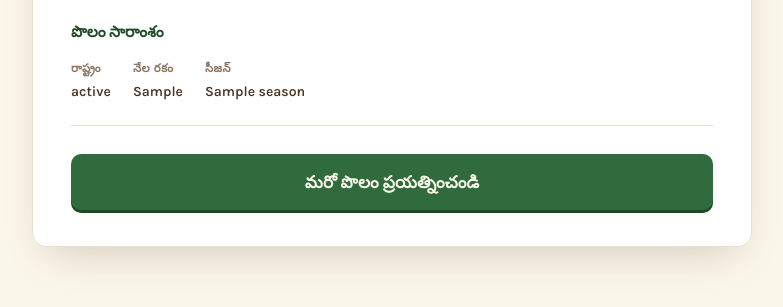
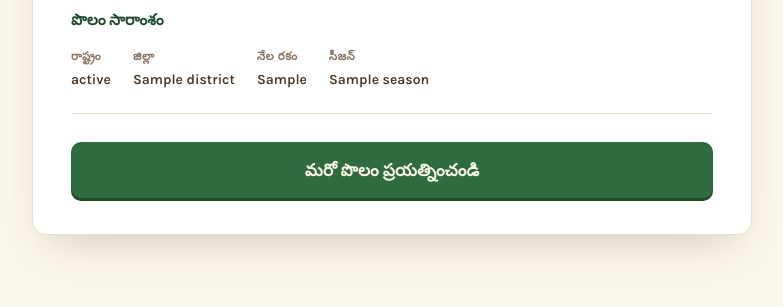
Before and after one commit to mahendrasagar2006-source/mana_raithu_ml, a Flask app: template templates/result.html in a window 1280 px wide. Shown: the part 801-1108 px from the top of the page, without its empty margins (248-1031 px from the left). After the commit the page ends 1052 px from the top, so only its background shows below. Run offline with Flask 3, Linux system fonts and the light colour scheme; the template is opened without the code that fills it: most values are stand-ins (such as "Sample title", 1, 10 or a date in 2020); parts of the project's set-up code (start-up, migrations or seed data) failed here and were passed over.

Commit message:
added district

```diff
--- a/app.py
+++ b/app.py
@@ -23,10 +23,17 @@ input_features = joblib.load(os.path.join(MODELS_DIR, "input_features.pkl"))
 
 # Dropdown values (sorted to match encoder)
 states = sorted(feature_encoders["State"]["classes_"])
+districts = sorted(feature_encoders["District"]["classes_"])
 soil_types = sorted(feature_encoders["Soil_Type"]["classes_"])
 seasons = sorted(feature_encoders["Season"]["classes_"])
 water_availabilities = sorted(feature_encoders["Water_Availability"]["classes_"])
 previous_crops = sorted(feature_encoders["Previous_Crop"]["classes_"])
+
+# State -> district mapping so the district dropdown only shows
+# districts of the state the farmer selected.
+data = pd.read_csv(os.path.join(BASE_DIR, "dataset", "data_core.csv"))
+district_state = data.drop_duplicates("District").set_index("District")["State"].to_dict()
+states_districts = {s: sorted(d for d in districts if district_state.get(d) == s) for s in states}
 
 
 # ==========================
@@ -38,6 +45,8 @@ def home():
     return render_template(
         "index.html",
         states=states,
+        districts=districts,
+        states_districts=states_districts,
         soil_types=soil_types,
         seasons=seasons,
         water_availabilities=water_availabilities,
@@ -51,6 +60,7 @@ def predict():
     try:
         # Read form values
         state = request.form["state"]
+        district = request.form["district"]
         soil_type = request.form["soil_type"]
         season = request.form["season"]
         water_availability = request.form["water_availability"]
@@ -62,10 +72,11 @@ def predict():
         # Encode categorical features using saved encoders
         input_data = {}
 
-        for col in ["State", "Soil_Type", "Season",
+        for col in ["State", "District", "Soil_Type", "Season",
                     "Water_Availability", "Previous_Crop"]:
             form_val = {
                 "State": state,
+                "District": district,
                 "Soil_Type": soil_type,
                 "Season": season,
                 "Water_Availability": water_availability,
@@ -107,6 +118,7 @@ def predict():
             fert_k=fert_k,
             probabilities=probabilities,
             state=state,
+            district=district,
             soil_type=soil_type,
             season=season,
             water_availability=water_availability,
@@ -120,6 +132,7 @@ def predict():
         return render_template(
             "index.html",
             states=states,
+            districts=districts,
             soil_types=soil_types,
             seasons=seasons,
             water_availabilities=water_availabilities,
--- a/static/lang.js
+++ b/static/lang.js
@@ -17,6 +17,7 @@ const UI_TEXT = {
     sec3_heading: "Crop history",
     sec4_heading: "Land & weather",
     lbl_state: "State",
+    lbl_district: "District",
     lbl_season: "Season",
     lbl_soil_type: "Soil type",
     lbl_water: "Water availability",
@@ -36,6 +37,7 @@ const UI_TEXT = {
     alt_heading: "Other crops worth considering",
     summary_heading: "Field summary",
     lbl_state_sum: "State",
+    lbl_district_sum: "District",
     lbl_soil_sum: "Soil type",
     lbl_season_sum: "Season",
     btn_again: "Try another field"
@@ -49,6 +51,7 @@ const UI_TEXT = {
     sec3_heading: "పంట చరిత్ర",
     sec4_heading: "భూమి & వాతావరణం",
     lbl_state: "రాష్ట్రం",
+    lbl_district: "జిల్లా",
     lbl_season: "సీజన్",
     lbl_soil_type: "నేల రకం",
     lbl_water: "నీటి లభ్యత",
@@ -68,6 +71,7 @@ const UI_TEXT = {
     alt_heading: "పరిగణించదగిన ఇతర పంటలు",
     summary_heading: "పొలం సారాంశం",
     lbl_state_sum: "రాష్ట్రం",
+    lbl_district_sum: "జిల్లా",
     lbl_soil_sum: "నేల రకం",
     lbl_season_sum: "సీజన్",
     btn_again: "మరో పొలం ప్రయత్నించండి"
--- a/static/style.css
+++ b/static/style.css
@@ -103,7 +103,7 @@ body{
   width:150px;
   height:auto;
   display:block;
-  margin:0 auto 12px;
+  margin:0 auto 0;
   background:transparent;
   filter:drop-shadow(0 6px 14px rgba(30,74,40,.25));
   animation:emblemIn .7s cubic-bezier(.25,1,.4,1) both;
--- a/templates/result.html
+++ b/templates/result.html
@@ -82,6 +82,7 @@
         <p class="heading" data-i18n="summary_heading">పొలం సారాంశం</p>
         <div class="summary">
           <div class="item"><b data-i18n="lbl_state_sum">రాష్ట్రం</b><span class="i18n-value" data-en="{{ state }}">{{ state_te.get(state, state) }}</span></div>
+          <div class="item"><b data-i18n="lbl_district_sum">జిల్లా</b><span class="i18n-value" data-en="{{ district }}">{{ district }}</span></div>
           <div class="item"><b data-i18n="lbl_soil_sum">నేల రకం</b><span class="i18n-value" data-en="{{ soil_type }}">{{ soil_te.get(soil_type, soil_type) }}</span></div>
           <div class="item"><b data-i18n="lbl_season_sum">సీజన్</b><span class="i18n-value" data-en="{{ season }}">{{ season_te.get(season, season) }}</span></div>
         </div>
```
Also changed, not shown: templates/index.html (+29 -0 lines), train_model.py (+5 -7 lines), 5 other files.
